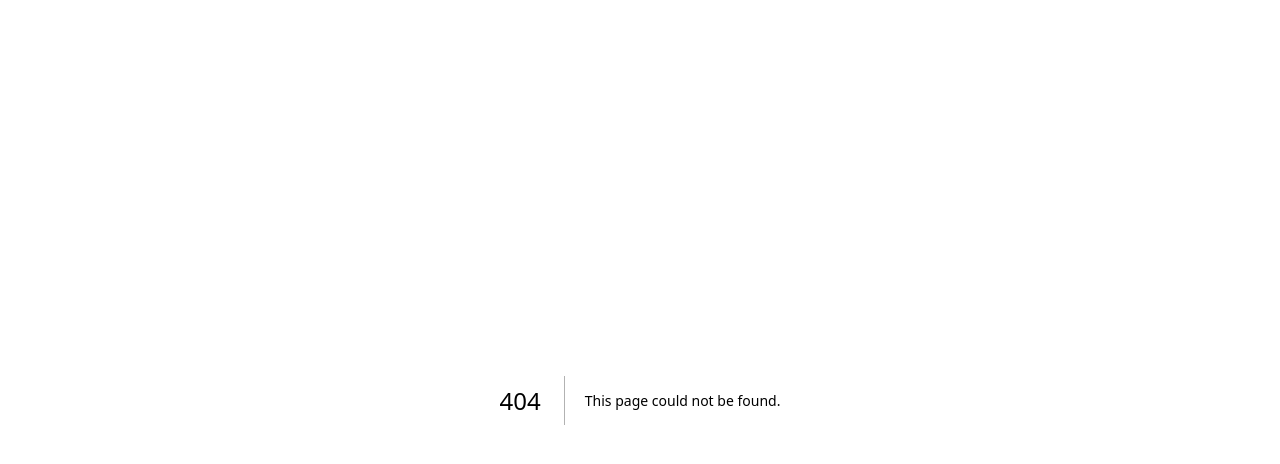
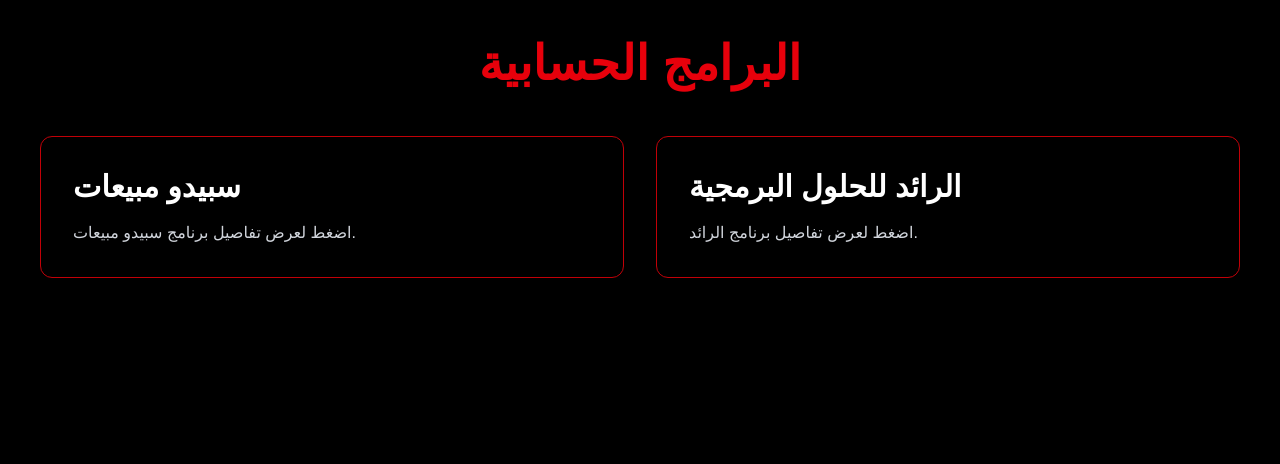
Before and after one commit to moohm4578-lab/sniper-technology, a Next.js app: page /software in a window 1280 px wide. Before the commit this address had no page. Shown: the top 464 px of the page. Built offline with nearby package versions, Linux system fonts and the light colour scheme.

Commit message:
update services

```diff
--- a/app/page.tsx
+++ b/app/page.tsx
@@ -1,10 +1,13 @@
 import Image from "next/image";
+import Link from "next/link";
+
 export default function Home() {
   return (
     <main className="min-h-screen bg-black text-white">
 
       {/* Hero */}
       <section className="flex flex-col items-center justify-center text-center min-h-screen px-6">
+
         <Image
           src="/logo.svg"
           alt="Sniper Techno Logo"
@@ -13,6 +16,7 @@ export default function Home() {
           unoptimized
           className="mb-8 rounded-full shadow-2xl shadow-red-600"
         />
+
         <h1 className="text-5xl md:text-7xl font-bold text-red-600">
           Sniper Techno
         </h1>
@@ -30,51 +34,106 @@ export default function Home() {
         <div className="flex gap-4 mt-10">
           <a
             href="#services"
-            className="bg-red-600 hover:bg-red-700 px-8 py-3 rounded-xl font-bold duration-300"
+            className="bg-red-600 hover:bg-red-700 px-8 py-3 rounded-xl font-bold"
           >
             خدماتنا
           </a>
 
           <a
             href="#contact"
-            className="border border-red-600 text-red-500 hover:bg-red-600 hover:text-white px-8 py-3 rounded-xl duration-300"
+            className="border border-red-600 text-red-500 hover:bg-red-600 hover:text-white px-8 py-3 rounded-xl"
           >
             تواصل معنا
           </a>
         </div>
+
       </section>
-
       {/* Services */}
       <section id="services" className="py-20 px-8 bg-zinc-950">
+
         <h2 className="text-4xl font-bold text-center text-red-600 mb-14">
           خدماتنا
         </h2>
 
         <div className="grid md:grid-cols-2 lg:grid-cols-4 gap-6">
 
-          {[
-            "البرامج الحسابية",
-            "نقاط البيع POS",
-            "عدادات النقود",
-            "قارئات الباركود",
-            "أجهزة الحضور والانصراف",
-            "حاسبات ولابتوبات",
-            "الطابعات",
-            "منظومات الطاقة الشمسية",
-          ].map((item) => (
-            <div
-              key={item}
-              className="bg-black border border-red-700 rounded-xl p-6 hover:scale-105 duration-300"
+          {/* البرامج الحسابية */}
+          <Link
+            href="/software"
+            className="bg-black border border-red-700 rounded-xl p-6 hover:scale-105 duration-300 block"
           >
             <h3 className="text-xl font-bold text-red-500 mb-3">
-                {item}
+              البرامج الحسابية
             </h3>
 
+            <p className="text-gray-400">
+              اضغط للدخول إلى البرامج الحسابية
+            </p>
+          </Link>
+
+          <div className="bg-black border border-red-700 rounded-xl p-6">
+            <h3 className="text-xl font-bold text-red-500 mb-3">
+              نقاط البيع POS
+            </h3>
             <p className="text-gray-400">
               حلول احترافية بأفضل جودة وأسعار منافسة.
             </p>
           </div>
-          ))}
+
+          <div className="bg-black border border-red-700 rounded-xl p-6">
+            <h3 className="text-xl font-bold text-red-500 mb-3">
+              عدادات النقود
+            </h3>
+            <p className="text-gray-400">
+              حلول احترافية بأفضل جودة وأسعار منافسة.
+            </p>
+          </div>
+
+          <div className="bg-black border border-red-700 rounded-xl p-6">
+            <h3 className="text-xl font-bold text-red-500 mb-3">
+              قارئات الباركود
+            </h3>
+            <p className="text-gray-400">
+              حلول احترافية بأفضل جودة وأسعار منافسة.
+            </p>
+          </div>
+
+          <div className="bg-black border border-red-700 rounded-xl p-6">
+            <h3 className="text-xl font-bold text-red-500 mb-3">
+              أجهزة الحضور والانصراف
+            </h3>
+            <p className="text-gray-400">
+              حلول احترافية بأفضل جودة وأسعار منافسة.
+            </p>
+          </div>
+
+          <div className="bg-black border border-red-700 rounded-xl p-6">
+            <h3 className="text-xl font-bold text-red-500 mb-3">
+              حاسبات ولابتوبات
+            </h3>
+            <p className="text-gray-400">
+              حلول احترافية بأفضل جودة وأسعار منافسة.
+            </p>
+          </div>
+
+          <div className="bg-black border border-red-700 rounded-xl p-6">
+            <h3 className="text-xl font-bold text-red-500 mb-3">
+              الطابعات
+            </h3>
+            <p className="text-gray-400">
+              حلول احترافية بأفضل جودة وأسعار منافسة.
+            </p>
+          </div>
+
+          <div className="bg-black border border-red-700 rounded-xl p-6">
+            <h3 className="text-xl font-bold text-red-500 mb-3">
+              منظومات الطاقة الشمسية
+            </h3>
+            <p className="text-gray-400">
+              حلول احترافية بأفضل جودة وأسعار منافسة.
+            </p>
+          </div>
+
         </div>
       </section>
 
--- /dev/null
+++ b/app/software/page.tsx
@@ -0,0 +1,41 @@
+import Link from "next/link";
+
+export default function SoftwarePage() {
+  return (
+    <main className="min-h-screen bg-black text-white p-10">
+      <h1 className="text-5xl font-bold text-red-600 text-center mb-12">
+        البرامج الحسابية
+      </h1>
+
+      <div className="grid md:grid-cols-2 gap-8">
+
+        <Link
+          href="/software/speedo"
+          className="border border-red-700 rounded-xl p-8 hover:bg-red-600 duration-300"
+        >
+          <h2 className="text-3xl font-bold mb-4">
+            سبيدو مبيعات
+          </h2>
+
+          <p className="text-gray-300">
+            اضغط لعرض تفاصيل برنامج سبيدو مبيعات.
+          </p>
+        </Link>
+
+        <Link
+          href="/software/alraed"
+          className="border border-red-700 rounded-xl p-8 hover:bg-red-600 duration-300"
+        >
+          <h2 className="text-3xl font-bold mb-4">
+            الرائد للحلول البرمجية
+          </h2>
+
+          <p className="text-gray-300">
+            اضغط لعرض تفاصيل برنامج الرائد.
+          </p>
+        </Link>
+
+      </div>
+    </main>
+  );
+}
```
Also changed, not shown: app/software/Alraed/page.tsx (added), app/software/Speedo/page.tsx (added). Lines whose indentation alone changed are shown as unchanged.
